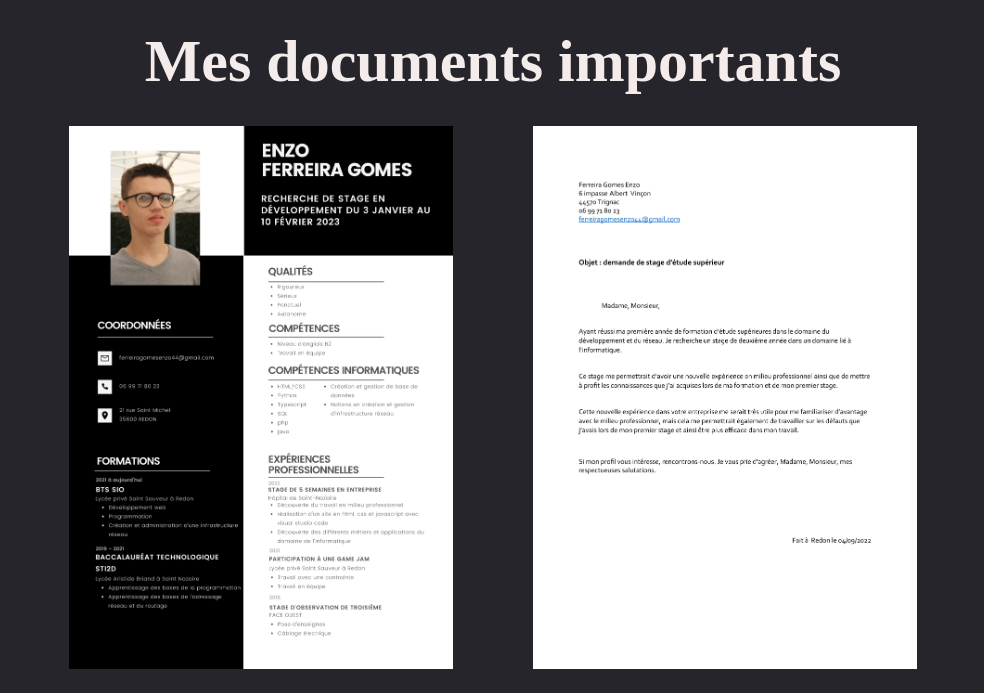
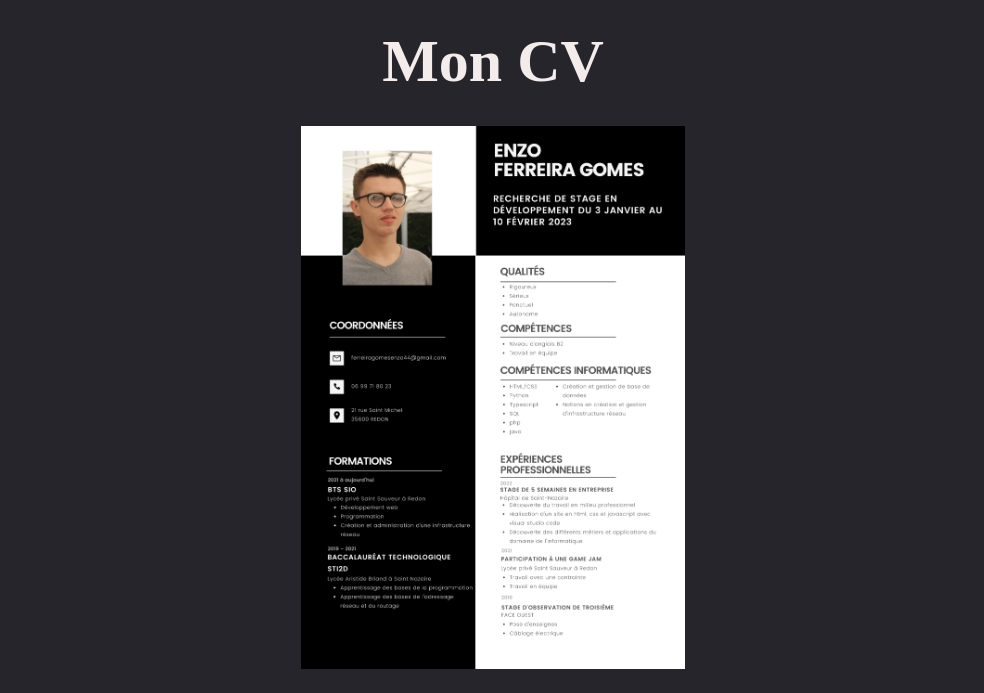
Before and after one commit to enzo-fg/portfolio, a plain HTML site: page index.html in a window 1280 px wide. Shown: the part 1484-2177 px from the top of the page, without its empty margins (147-1131 px from the left). Drawn offline with Linux system fonts and the light colour scheme.

Commit message:
Update index.html

```diff
--- a/index.html
+++ b/index.html
@@ -46,10 +46,9 @@
         <a target="_blank" href="fichiers/porte-feuille_de_compétances_Enzo_Ferreira_Gomes.pdf"><img src="images/porte-feuille-compétenc-eEnzo-Ferreira-Gomes.png" /></a>
     </div>
 
-    <h2 class="categorie">Mes documents importants</h2>
+    <h2 class="categorie">Mon CV</h2>
     <div class="img-ref">
         <a target="_blank" href="fichiers/CV Enzo Ferreira Gomes.pdf"><img src="images/CV ENzo Ferreira Gomes-1.png" /></a>
-        <a target="_blank" href="fichiers/lettre de motivation enzo ferreira gomes.pdf"><img src="images/lettre de motivation enzo ferreira gomes-1.png" /></a>
     </div>
 
 </body>
```
